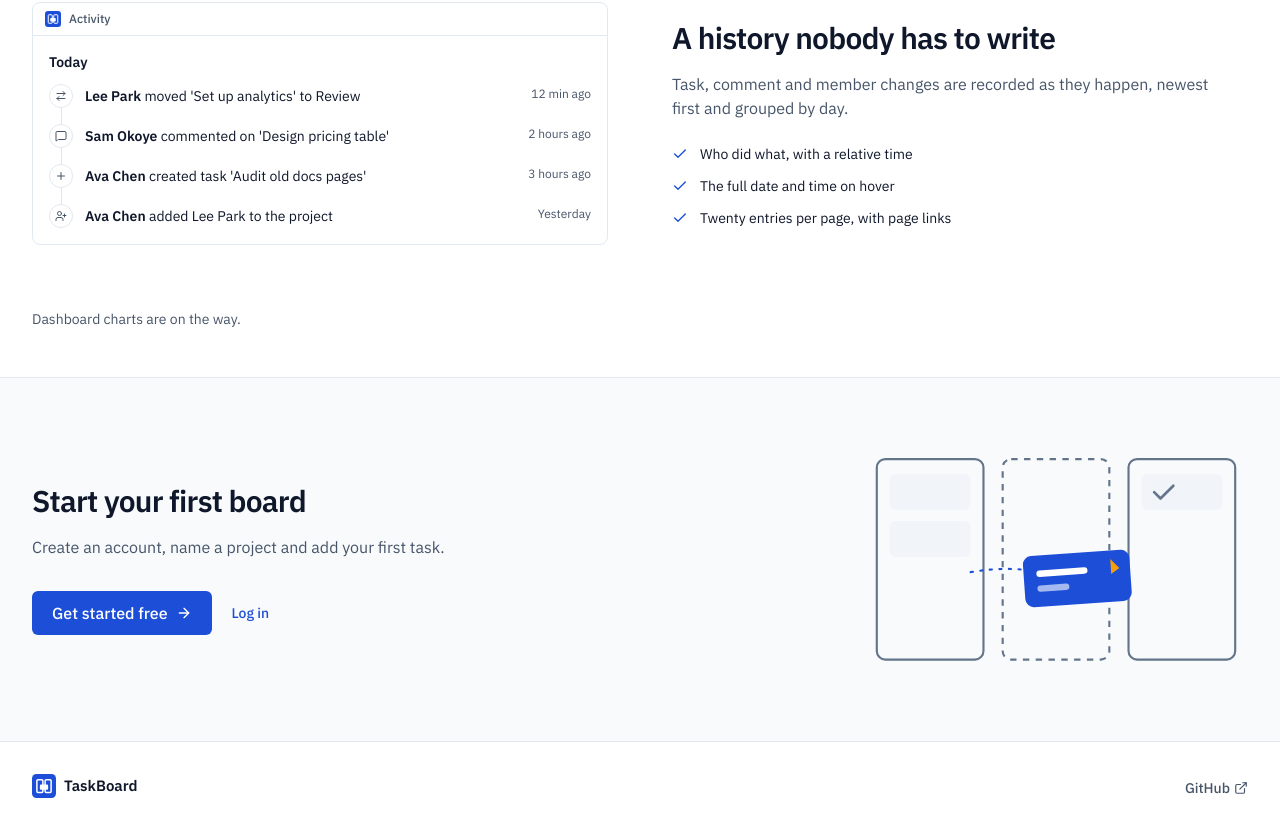
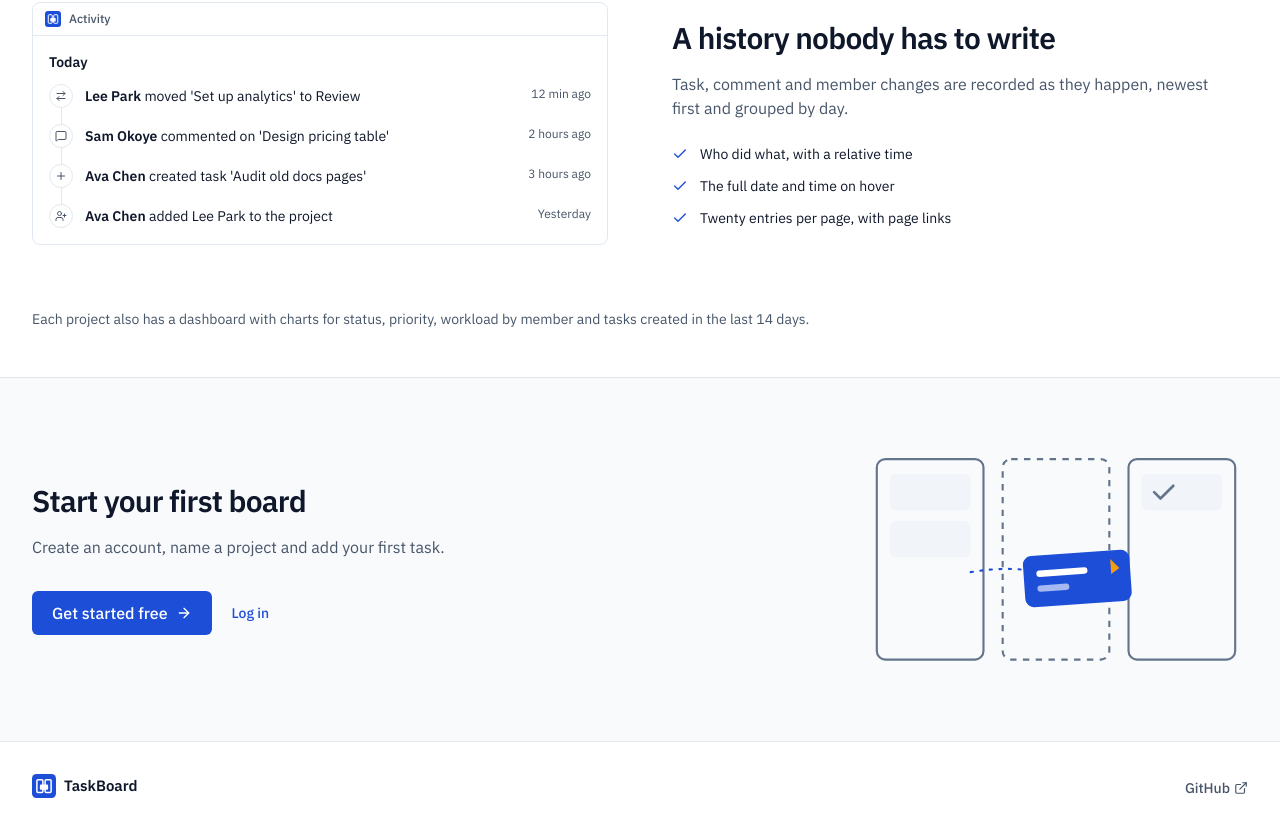
Before and after one commit to 24Chessman/TaskBoard, a React (Vite) app in the folder client/: page / in a window 1280 px wide. Shown: the part 1943-2778 px from the top of the page. Built offline with nearby package versions, Linux system fonts and the light colour scheme; no server answers.

Commit message:
fix(client): update landing copy for dashboard charts (M4.4b)

```diff
--- a/client/src/components/landing/ProductRows.jsx
+++ b/client/src/components/landing/ProductRows.jsx
@@ -45,7 +45,7 @@ const ProductRows = () => (
       mock={<ActivityMock />}
       reverse
     />
-    <p className="mx-auto max-w-7xl px-4 pb-12 text-sm text-fg-secondary sm:px-6 lg:px-8">Dashboard charts are on the way.</p>
+    <p className="mx-auto max-w-7xl px-4 pb-12 text-sm text-fg-secondary sm:px-6 lg:px-8">Each project also has a dashboard with charts for status, priority, workload by member and tasks created in the last 14 days.</p>
   </>
 );
 
```
